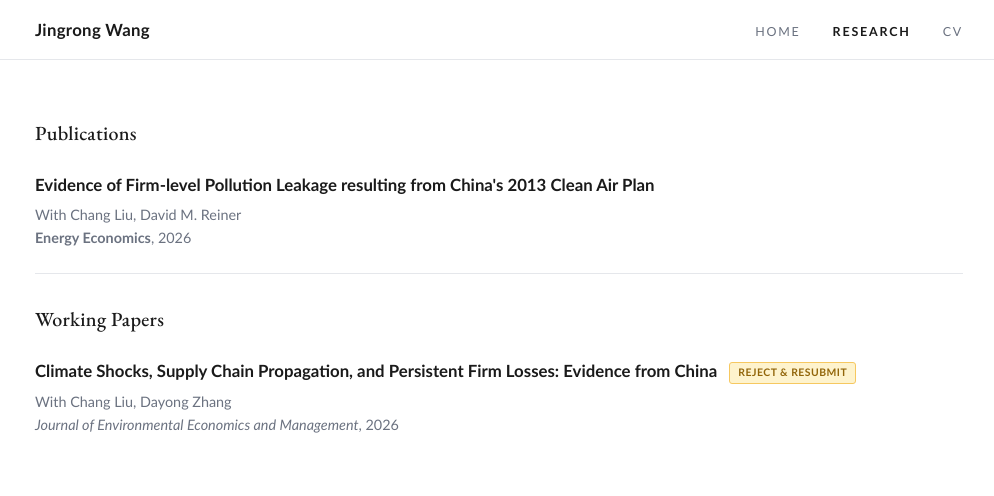
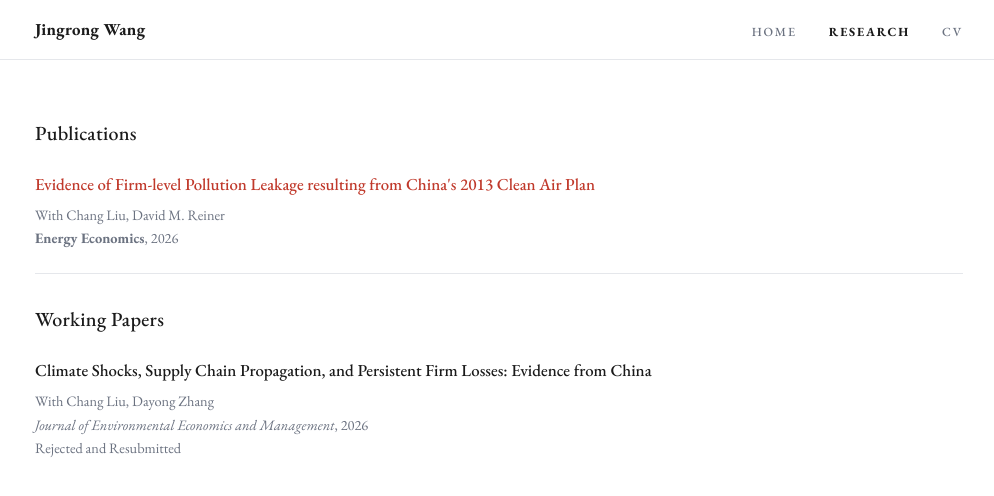
Before and after one commit to keiyouchan/keiyouchan.github.io, a plain HTML site: page research.html in a window 1280 px wide. Shown: the whole page, without its empty margins (141-1135 px from the left). Drawn offline with nearby package versions, Linux system fonts and the light colour scheme; a web font is replaced by a local one.

Commit message:
Update profile photo and research details

```diff
--- a/research.html
+++ b/research.html
@@ -27,7 +27,7 @@
 
   <div class="paper">
     <p class="paper-title">
-      Evidence of Firm-level Pollution Leakage resulting from China's 2013 Clean Air Plan
+      <a href = "https://doi.org/10.1016/j.eneco.2026.109521">Evidence of Firm-level Pollution Leakage resulting from China's 2013 Clean Air Plan </a>
     </p>
     <p class="paper-meta">
       With Chang Liu, David M. Reiner<br>
@@ -40,11 +40,12 @@
   <div class="paper">
     <p class="paper-title">
       Climate Shocks, Supply Chain Propagation, and Persistent Firm Losses: Evidence from China
-      <span class="badge badge-resubmit">Reject &amp; Resubmit</span>
+      <!-- <span class="badge badge-resubmit">Reject &amp; Resubmit</span> -->
     </p>
     <p class="paper-meta">
       With Chang Liu, Dayong Zhang<br>
-      <em>Journal of Environmental Economics and Management</em>, 2026
+      <em>Journal of Environmental Economics and Management</em>, 2026 <br>
+      Rejected and Resubmitted
     </p>
   </div>
 
--- a/style.css
+++ b/style.css
@@ -46,7 +46,7 @@ a:hover { text-decoration: underline; }
 }
 
 .site-title {
-  font-family: Optima, "Segoe UI", Arial, sans-serif;
+  font-family: "EB Garamond", "Segoe UI", Arial, sans-serif;
   font-size: 1.05rem;
   font-weight: 700;
   color: var(--text);
@@ -61,7 +61,7 @@ a:hover { text-decoration: underline; }
 }
 
 .nav-links a {
-  font-family: Optima, "Segoe UI", Arial, sans-serif;
+  font-family: "EB Garamond", "Segoe UI", Arial, sans-serif;
   font-size: 0.78rem;
   letter-spacing: 1.8px;
   text-transform: uppercase;
@@ -250,14 +250,16 @@ a:hover { text-decoration: underline; }
 .paper:last-child { border-bottom: none; padding-bottom: 0; }
 
 .paper-title {
+  font-family: "EB Garamond", Optima, "Segoe UI", Arial, sans-serif;
   font-size: 1.05rem;
-  font-weight: 700;
+  font-weight: 500;
   color: var(--text);
   line-height: 1.5;
   margin-bottom: 6px;
 }
 
 .paper-meta {
+  font-family: "EB Garamond", Optima, "Segoe UI", Arial, sans-serif;
   font-size: 0.9rem;
   color: var(--muted);
   line-height: 1.6;
@@ -267,7 +269,7 @@ a:hover { text-decoration: underline; }
 
 .badge {
   display: inline-block;
-  font-family: Optima, "Segoe UI", Arial, sans-serif;
+  font-family: "EB Garamond", Optima, "Segoe UI", Arial, sans-serif;
   font-size: 0.65rem;
   padding: 2px 8px;
   border-radius: 3px;
```
Also changed, not shown: index.html (+1 -1 lines), 1 other file.
